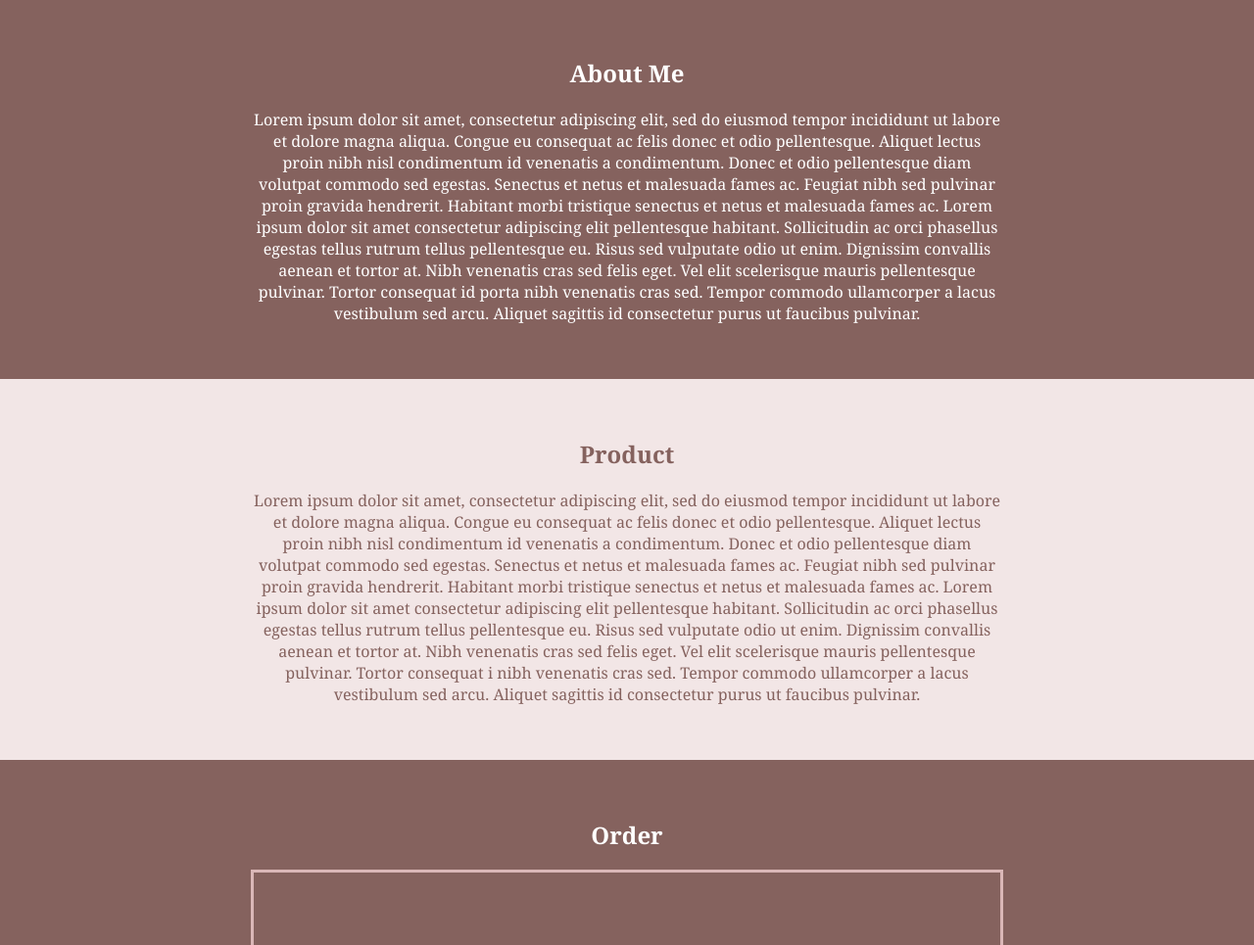
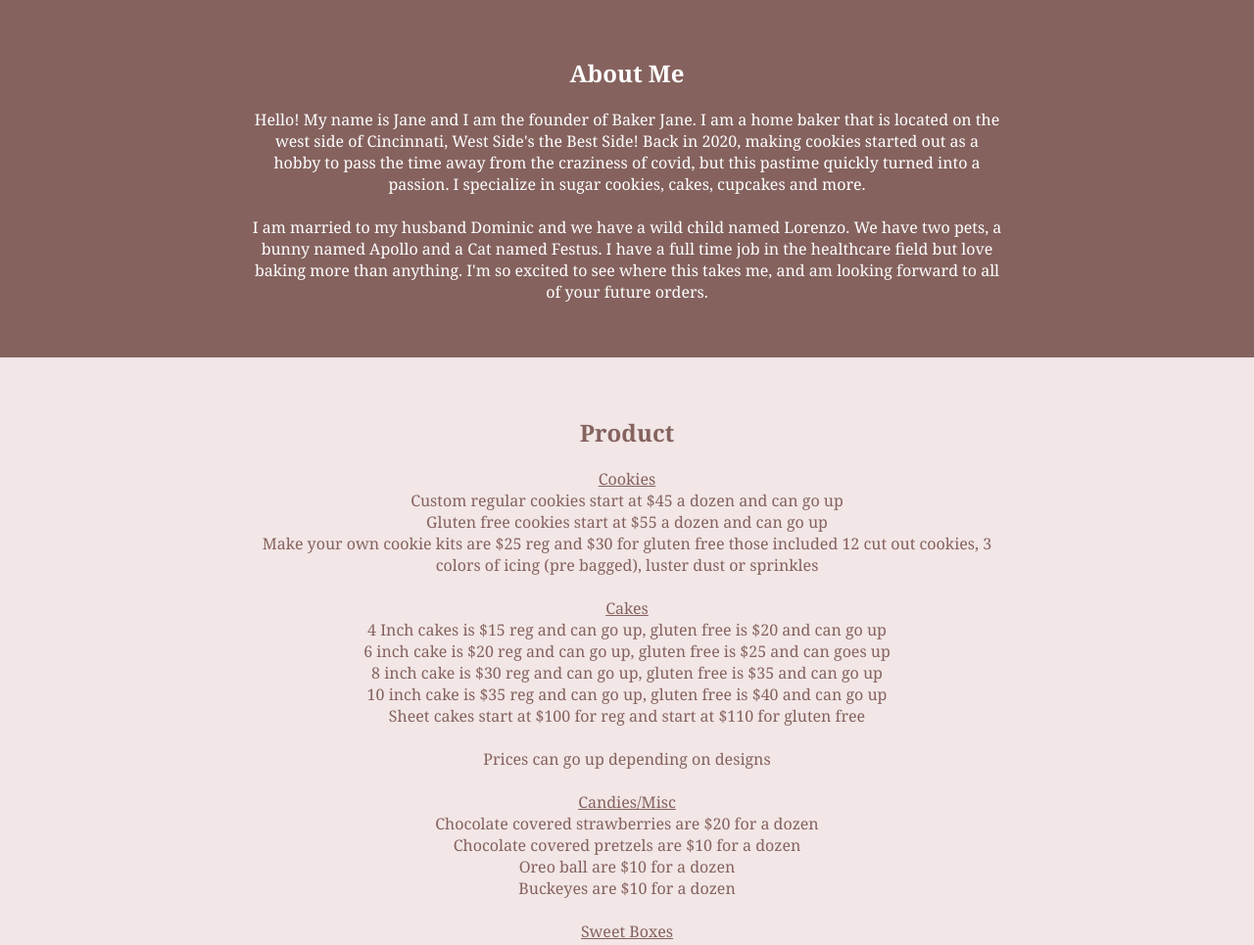
Before and after one commit to bsjones64667/bakerjane, a plain HTML site: page index.html in a window 1280 px wide. Shown: the part 586-1551 px from the top of the page at 98% size. Drawn offline with Linux system fonts and the light colour scheme.

Commit message:
Latest commit

```diff
--- a/index.html
+++ b/index.html
@@ -20,6 +20,9 @@
       </a>
       <a href="#product-page" class="nav-link">
         Product
+      </a>
+      <a href="#policies-page" class="nav-link">
+        Policies
       </a>
       <a href="#order-page" class="nav-link">
         Order
@@ -64,31 +67,65 @@
   <div class="page" id="about-page">
     <h2>About Me</h2>
     <p>
-      Lorem ipsum dolor sit amet, consectetur adipiscing elit, sed do eiusmod tempor incididunt ut labore et dolore
-      magna aliqua. Congue eu consequat ac felis donec et odio pellentesque. Aliquet lectus proin nibh nisl condimentum
-      id venenatis a condimentum. Donec et odio pellentesque diam volutpat commodo sed egestas. Senectus et netus et
-      malesuada fames ac. Feugiat nibh sed pulvinar proin gravida hendrerit. Habitant morbi tristique senectus et netus
-      et malesuada fames ac. Lorem ipsum dolor sit amet consectetur adipiscing elit pellentesque habitant. Sollicitudin
-      ac orci phasellus egestas tellus rutrum tellus pellentesque eu. Risus sed vulputate odio ut enim. Dignissim
-      convallis aenean et tortor at. Nibh venenatis cras sed felis eget. Vel elit scelerisque mauris pellentesque
-      pulvinar. Tortor consequat id porta nibh venenatis cras sed. Tempor commodo ullamcorper a lacus vestibulum sed
-      arcu. Aliquet sagittis id consectetur purus ut faucibus pulvinar.
+
+
+      Hello! My name is Jane and I am the founder of Baker Jane. I am a home baker that is located on the west side of
+      Cincinnati, West Side's the Best Side! Back in 2020, making cookies started out as a hobby to pass the time away
+      from the craziness of covid, but this pastime quickly turned into a passion. I specialize in sugar cookies,
+      cakes, cupcakes and more.<br><br>I am married to my husband Dominic and we have a wild child named
+      Lorenzo. We have two pets, a bunny named Apollo and a Cat named Festus. I have a full time job in the healthcare
+      field but love baking more than anything. I'm so excited to see where this takes me, and am looking forward to all
+      of your future orders.
+
     </p>
   </div>
   <div class="page" id="product-page">
     <h2>Product</h2>
     <p>
-      Lorem ipsum dolor sit amet, consectetur adipiscing elit, sed do eiusmod tempor incididunt ut labore et dolore
-      magna aliqua. Congue eu consequat ac felis donec et odio pellentesque. Aliquet lectus proin nibh nisl condimentum
-      id venenatis a condimentum. Donec et odio pellentesque diam volutpat commodo sed egestas. Senectus et netus et
-      malesuada fames ac. Feugiat nibh sed pulvinar proin gravida hendrerit. Habitant morbi tristique senectus et netus
-      et malesuada fames ac. Lorem ipsum dolor sit amet consectetur adipiscing elit pellentesque habitant. Sollicitudin
-      ac orci phasellus egestas tellus rutrum tellus pellentesque eu. Risus sed vulputate odio ut enim. Dignissim
-      convallis aenean et tortor at. Nibh venenatis cras sed felis eget. Vel elit scelerisque mauris pellentesque
-      pulvinar. Tortor consequat i nibh venenatis cras sed. Tempor commodo ullamcorper a lacus vestibulum sed
-      arcu. Aliquet sagittis id consectetur purus ut faucibus pulvinar.
+      <u>Cookies</u><br>
+      Custom regular cookies start at $45 a dozen and can go up<br>
+      Gluten free cookies start at $55 a dozen and can go up<br>
+      Make your own cookie kits are $25 reg and $30 for gluten free those included 12 cut out cookies, 3 colors of icing
+      (pre bagged), luster dust or sprinkles<br>
+      <br>
+
+      <u>Cakes</u><br>
+      4 Inch cakes is $15 reg and can go up, gluten free is $20 and can go up<br>
+      6 inch cake is $20 reg and can go up, gluten free is $25 and can goes up<br>
+      8 inch cake is $30 reg and can go up, gluten free is $35 and can go up<br>
+      10 inch cake is $35 reg and can go up, gluten free is $40 and can go up<br>
+      Sheet cakes start at $100 for reg and start at $110 for gluten free<br>
+
+      <br>
+      Prices can go up depending on designs
+      <br><br>
+
+      <u>Candies/Misc</u><br>
+      Chocolate covered strawberries are $20 for a dozen<br>
+      Chocolate covered pretzels are $10 for a dozen<br>
+      Oreo ball are $10 for a dozen<br>
+      Buckeyes are $10 for a dozen<br>
+      <br>
+      <u>Sweet Boxes</u><br>
+      Small boxes are $25<br>
+      Large boxes are $50<br><br>
+      Those include custom cookies, buckeyes, oreo balls, chocolate covered pretzels, chocolate covered strawberries,
+      macarons and some small candies.
+
+
     </p>
 
+  </div>
+  <div class="page" id="policies-page">
+    <h2>Policies</h2>
+    <p>
+      No refunds given<br>
+      Delivery available for a fee depending on location<br>
+      <b>No short notice orders, I require <u>2 weeks</u> notice for all orders</b><br>
+      50% deposit due at the time order is placed remainder is due upon pick up or drop off if the order is not picked
+      up or canceled no refunds will be given.<br>
+
+    </p>
   </div>
   <div class="page" id="order-page">
     <h2>Order</h2>
```
